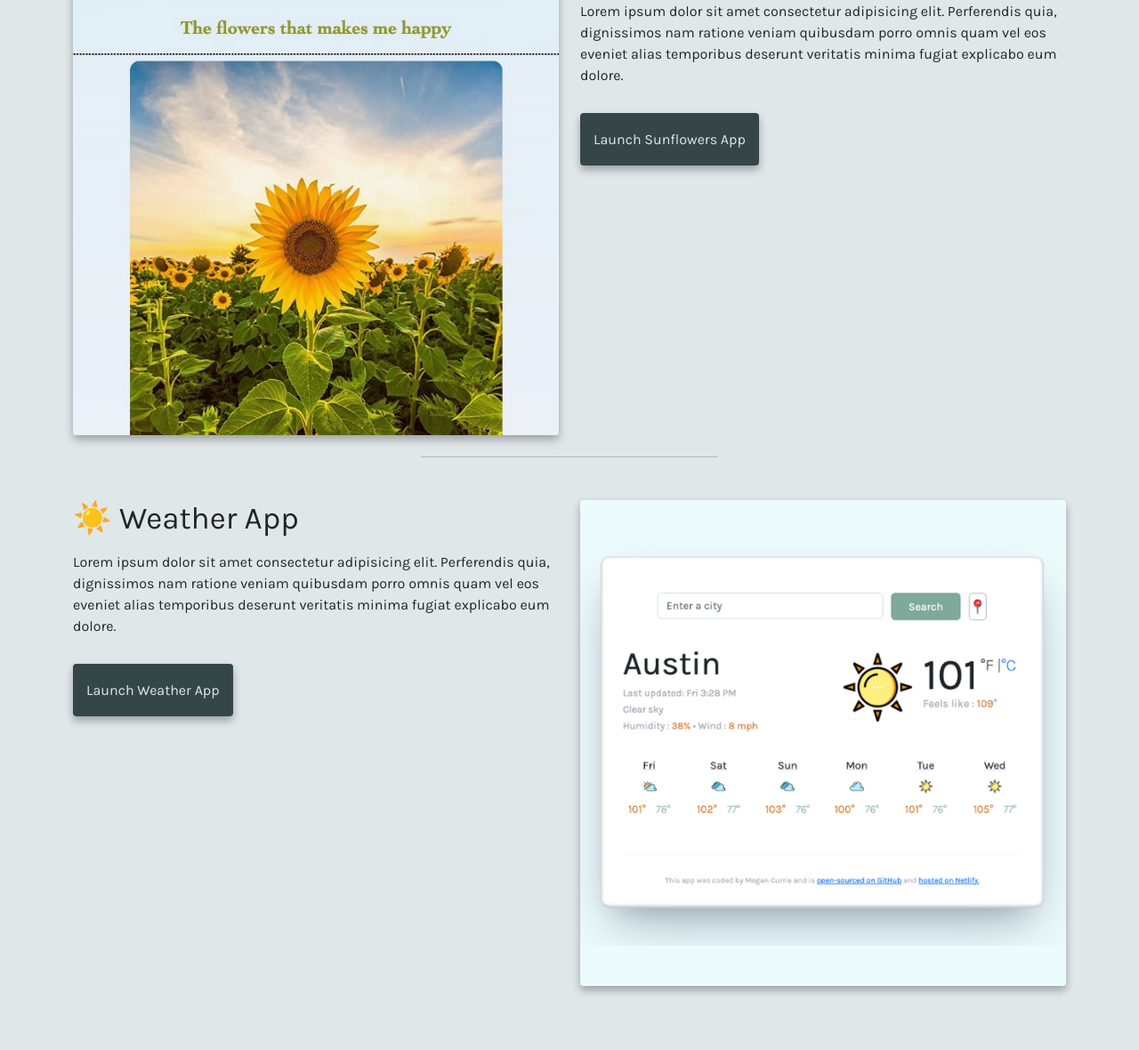
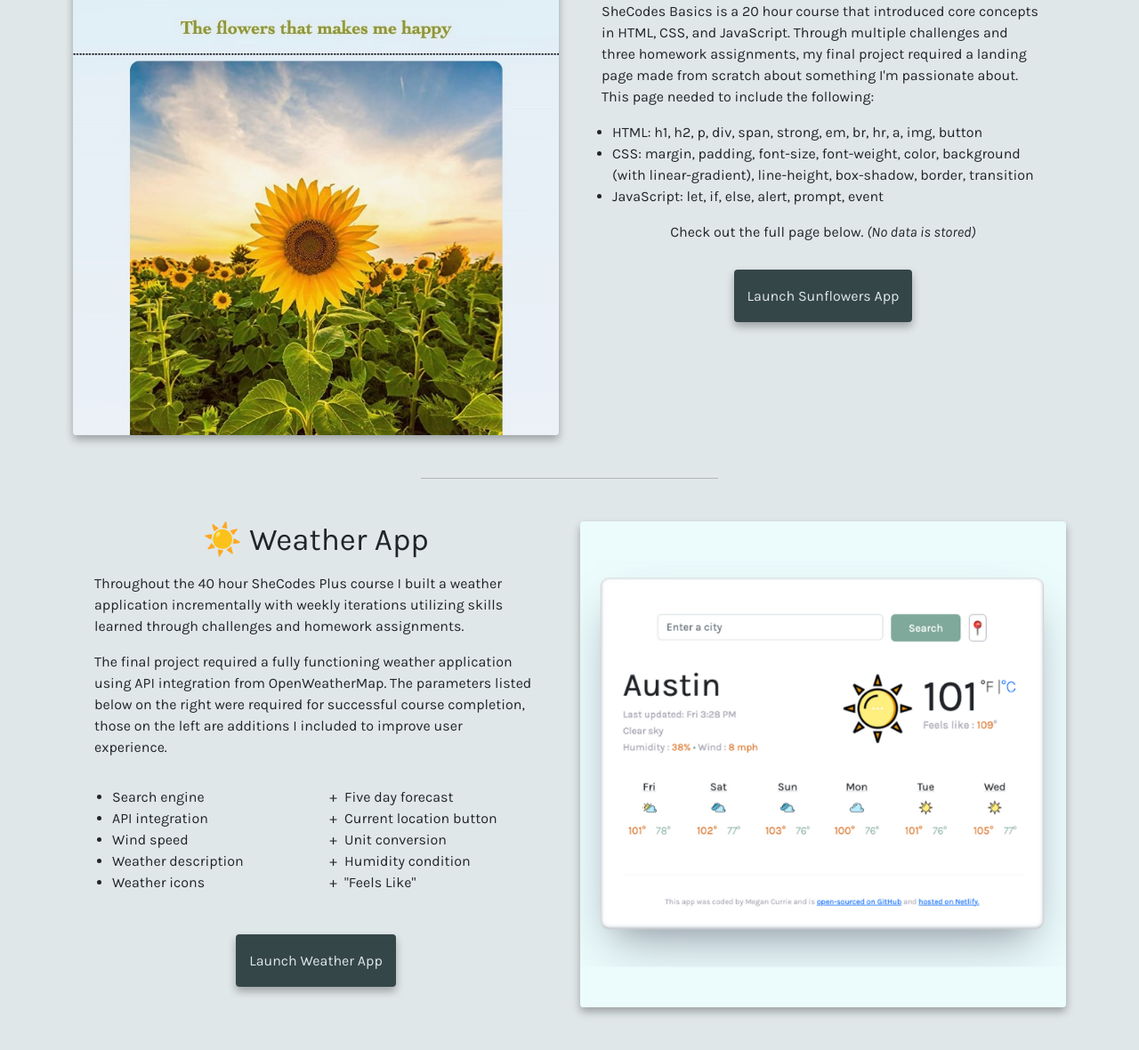
Before and after one commit to mcurrie17/ResponsiveWeek3, a website: page mywork.html in a window 1280 px wide. Shown: the part 339-1519 px from the top of the page at 89% size. Before the commit the page ends 1495 px from the top, so only its background shows below. Drawn offline with nearby package versions, Linux system fonts and the light colour scheme.

Commit message:
Updated holder text for My Work page

```diff
--- a/mywork.html
+++ b/mywork.html
@@ -77,29 +77,84 @@
           />
         </div>
         <div class="col-6 myWorkColumn">
-          <h2 class="mb-3 myWork test">"🌻 Sunflowers" App</h2>
-          <p>
-            Lorem ipsum dolor sit amet consectetur adipisicing elit. Perferendis
-            quia, dignissimos nam ratione veniam quibusdam porro omnis quam vel
-            eos eveniet alias temporibus deserunt veritatis minima fugiat
-            explicabo eum dolore.
-          </p>
-          <div class="mt-5">
+          <h2 class="mb-3 myWork text-center">"🌻 Sunflowers" App</h2>
+          <div class="container">
+            <div class="row">
+              <p class="myWork">
+                SheCodes Basics is a 20 hour course that introduced core
+                concepts in HTML, CSS, and JavaScript. Through multiple
+                challenges and three homework assignments, my final project
+                required a landing page made from scratch about something I'm
+                passionate about. This page needed to include the following:
+              </p>
+            </div>
+            <div class="row mx-0">
+              <ul>
+                <li>
+                  HTML: h1, h2, p, div, span, strong, em, br, hr, a, img, button
+                </li>
+                <li>
+                  CSS: margin, padding, font-size, font-weight, color,
+                  background (with linear-gradient), line-height, box-shadow,
+                  border, transition
+                </li>
+                <li>JavaScript: let, if, else, alert, prompt, event</li>
+              </ul>
+            </div>
+            <p class="text-center">
+              Check out the full page below.
+              <span class="postScript">(No data is stored)</span>
+            </p>
+          </div>
+          <div class="mt-5 text-center">
             <a href="#" class="myWorkLink">Launch Sunflowers App</a>
           </div>
         </div>
       </div>
+      <br />
       <hr class="my-4" />
       <div class="row mt-5 mb-5">
         <div class="col-6 myWorkColumn">
-          <h2 class="mb-3 myWork">☀️ Weather App</h2>
-          <p class="myWork">
-            Lorem ipsum dolor sit amet consectetur adipisicing elit. Perferendis
-            quia, dignissimos nam ratione veniam quibusdam porro omnis quam vel
-            eos eveniet alias temporibus deserunt veritatis minima fugiat
-            explicabo eum dolore.
-          </p>
-          <div class="mt-5">
+          <h2 class="mb-3 myWork text-center">☀️ Weather App</h2>
+          <div class="container">
+            <div class="row">
+              <p class="myWork">
+                Throughout the 40 hour SheCodes Plus course I built a weather
+                application incrementally with weekly iterations utilizing
+                skills learned through challenges and homework assignments.
+              </p>
+            </div>
+            <div class="row">
+              <p>
+                The final project required a fully functioning weather
+                application using API integration from OpenWeatherMap. The
+                parameters listed below on the right were required for
+                successful course completion, those on the left are additions I
+                included to improve user experience.
+              </p>
+            </div>
+            <div class="row mt-3">
+              <div class="col-6 p-0">
+                <ul>
+                  <li>Search engine</li>
+                  <li>API integration</li>
+                  <li>Wind speed</li>
+                  <li>Weather description</li>
+                  <li>Weather icons</li>
+                </ul>
+              </div>
+              <div class="col-6 p-0">
+                <ul class="optional">
+                  <li>Five day forecast</li>
+                  <li>Current location button</li>
+                  <li>Unit conversion</li>
+                  <li>Humidity condition</li>
+                  <li>"Feels Like"</li>
+                </ul>
+              </div>
+            </div>
+          </div>
+          <div class="mt-5 text-center">
             <a
               href="https://mellow-boba-163d89.netlify.app/"
               class="myWorkLink"
@@ -109,7 +164,10 @@
           </div>
         </div>
         <div class="col-6 text-center">
-          <img src="images/weatherapp.png" class="img-fluid rounded d-none d-sm-block myWork" />
+          <img
+            src="images/weatherapp.png"
+            class="img-fluid rounded d-none d-sm-block myWork"
+          />
         </div>
       </div>
     </div>
--- a/style.css
+++ b/style.css
@@ -86,6 +86,13 @@ img.myWork {
   background-color: var(--teritary-color);
 }
 
+.optional li {
+  list-style: "+  ";
+}
+.postScript {
+  font-size: 16px;
+  font-style: italic;
+}
 /* social links on each page */
 
 .social-links a {
@@ -107,7 +114,7 @@ img.myWork {
 /* responsive changes */
 
 @media (max-width: 576px) {
-  .primary-link {
+  .myWorkLink {
     margin: 0 auto;
     display: block;
     padding: 10px 5px;
@@ -143,7 +150,7 @@ img.myWork {
 }
 
 @media (max-width: 768px) {
-  .primary-link {
+  .myWorkLink {
     display: block;
     padding: 10px 5px;
     font-size: 20px;
```
